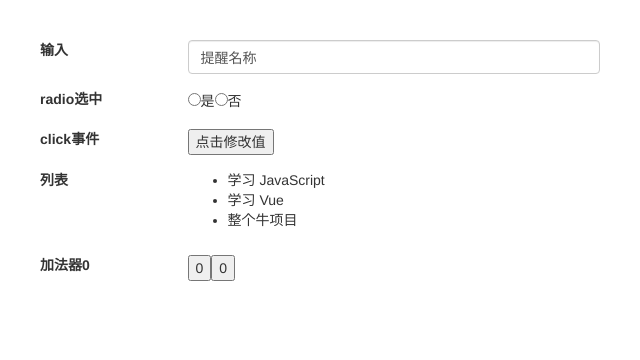
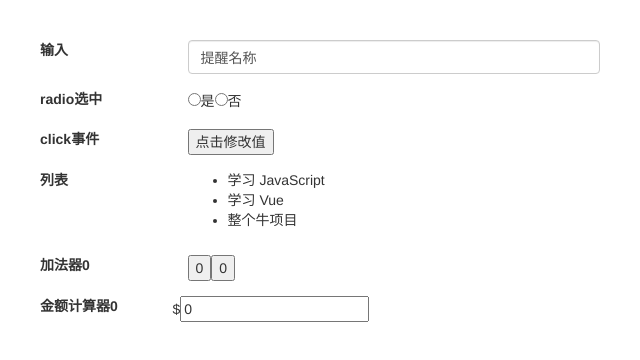
Before and after one commit to caijinlin/vue-webpack-demo, a Vue app: page / in a window 1280 px wide. Shown: the top 360 px of the page, without its empty margins (0-640 px from the left). Built offline with nearby package versions, Linux system fonts and the light colour scheme.

Commit message:
ADD 金额计算器

```diff
--- a/src/components/Baisc/Index.vue
+++ b/src/components/Baisc/Index.vue
@@ -33,11 +33,15 @@
         </div>
     </div>
     <div class="form-group row">
-      <label class="col-md-3 control-label">加法器{{ total }}</label>
+      <label class="col-md-3 control-label" ref="total">加法器{{ total }}</label>
       <div class="col-md-9">
         <button-counter v-on:incrementParent="incrementTotal"></button-counter>
         <button-counter v-on:incrementParent="incrementTotal"></button-counter>
       </div>
+    </div>
+    <div class="form-group row">
+      <label class="col-md-3 control-label">金额计算器{{ price }}</label>
+      <currency-input v-model="price"></currency-input>
     </div>
   </div>
 </template>
@@ -47,12 +51,14 @@
   }
 </style>
 <script>
+  import currencyInput from '../Common/currency_input.vue'
   export default {
     data () {
       return {
         total: 0,
         name: '提醒名称',
         is_checked: '',
+        price: 0,
         todos: [
           { text: '学习 JavaScript' },
           { text: '学习 Vue' },
@@ -86,7 +92,8 @@
             this.$emit('incrementParent')
           }
         }
-      }
+      },
+      currencyInput
     }
   }
 </script>
--- /dev/null
+++ b/src/components/Common/currency_input.vue
@@ -0,0 +1,17 @@
+<template>
+  <span>$<input v-bind:value="value" v-on:input="updateValue($event.target.value)"></span>
+</template>
+
+<script>
+export default {
+  props: ['value'],
+  methods: {
+    // 不是直接更新值，而是使用此方法来对输入值进行格式化和位数限制
+    updateValue: function (value) {
+      var formattedValue = value.trim().slice(0, value.indexOf('.') + 3)
+      // 通过 input 事件向父节点发出数值
+      this.$emit('input', Number(formattedValue))
+    }
+  }
+}
+</script>
```
